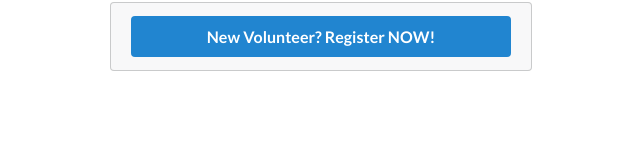
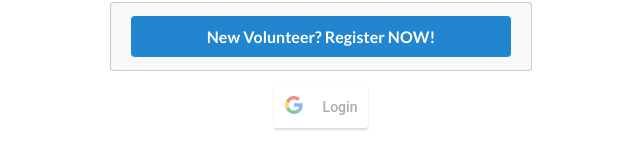
Before and after one commit to minsengsin/greenfield, a React (Create React App) app in the folder client/: page /login in a window 1280 px wide. Shown: the part 344-512 px from the top of the page, without its empty margins (319-959 px from the left). Built offline with nearby package versions, Linux system fonts and the light colour scheme; no server answers; what react-google-maps would draw is missing.

Commit message:
functioning google auth minus log out

```diff
--- a/client/src/Login.js
+++ b/client/src/Login.js
@@ -3,6 +3,7 @@ import {Link, Redirect} from 'react-router-dom';
 import axios from 'axios';
 import './signup.css';
 import Auth from './Auth.js';
+import { GoogleLogin } from 'react-google-login';
 
 class Login extends React.Component {
   constructor(props) {
@@ -11,6 +12,7 @@ class Login extends React.Component {
     this.handleUsernameInput = this.handleUsernameInput.bind(this);
     this.handlePasswordInput = this.handlePasswordInput.bind(this);
     this.login = this.login.bind(this);
+    this.responseGoogle = this.responseGoogle.bind(this);
 
     this.state = {
       props: props,
@@ -18,6 +20,17 @@ class Login extends React.Component {
       username: '',
       password: '',
     };
+  }
+
+  responseGoogle(response) {
+    console.log(response.profileObj)
+    axios.post('/googleLogin', response.profileObj)
+    .then((res) => {
+      Auth.isAuthenticated = true;
+      Auth.username = res.data.username;
+      Auth.password = res.data.password;
+      this.setState({redirectToReferrer: true})
+    })
   }
 
   login() {
@@ -108,6 +121,12 @@ class Login extends React.Component {
                 New Volunteer? Register NOW!
               </Link>
             </div>
+            <GoogleLogin
+              clientId="328482894747-0eo5s342dm8heupoemvanntj2tqnhfjt.apps.googleusercontent.com"
+              buttonText="Login"
+              onSuccess={this.responseGoogle}
+              onFailure={this.responseGoogle}
+            />
           </div>
         </div>
       </div>
```
Also changed, not shown: 1 other file (tests, documents, lock files or other folders).
